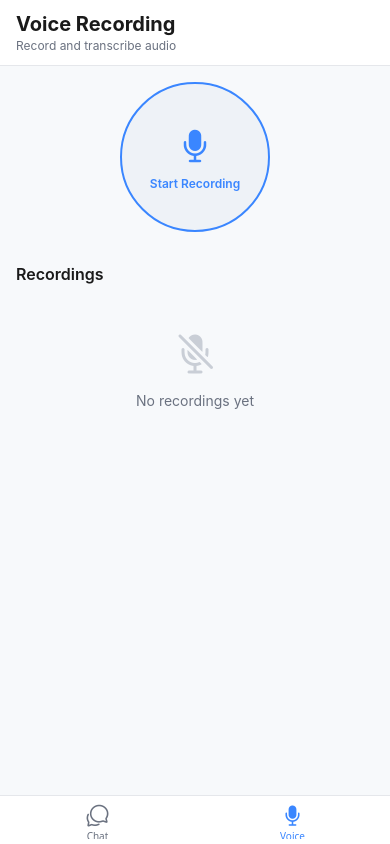
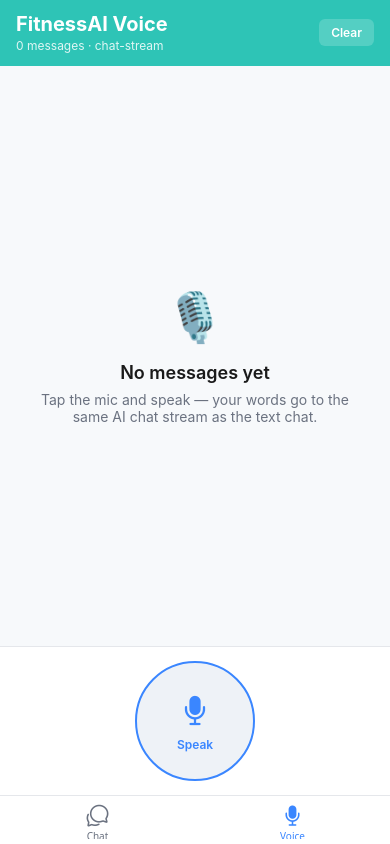
Before and after one commit to manpreetsingh3215/HealthAIChatApp, a React Native app: screen /Voice in a window 390 px wide. Built offline with nearby package versions, Linux system fonts and the light colour scheme.

Commit message:
added feature for voice

```diff
--- a/package.json
+++ b/package.json
@@ -4,8 +4,8 @@
   "scripts": {
     "start": "expo start",
     "reset-project": "node ./scripts/reset-project.js",
-    "android": "expo start --android",
-    "ios": "expo start --ios",
+    "android": "expo run:android",
+    "ios": "expo run:ios",
     "web": "expo start --web",
     "lint": "expo lint"
   },
@@ -22,6 +22,7 @@
     "expo-image": "~3.0.11",
     "expo-linking": "~8.0.11",
     "expo-router": "~6.0.23",
+    "expo-speech-recognition": "^3.1.3",
     "expo-splash-screen": "~31.0.13",
     "expo-status-bar": "~3.0.9",
     "expo-symbols": "~1.0.8",
--- a/src/features/chat/screens/ChatBot.tsx
+++ b/src/features/chat/screens/ChatBot.tsx
@@ -19,8 +19,8 @@ import {
   TouchableOpacity,
   View,
 } from "react-native";
+import { ChatMessage } from "../components/ChatMessage";
 import { useChat } from "../hooks/useChat";
-import { ChatMessage as ChatMessageType } from "../types";
 
 const Chatbot = () => {
   const {
@@ -126,7 +126,7 @@ const Chatbot = () => {
             </View>
           ) : (
             messages.map((message) => (
-              <MessageBubble key={message.id} message={message} />
+              <ChatMessage key={message.id} message={message} />
             ))
           )}
 
@@ -162,39 +162,6 @@ const Chatbot = () => {
         </View>
       </KeyboardAvoidingView>
     </SafeAreaView>
-  );
-};
-
-/**
- * Message Bubble Component
- */
-interface MessageBubbleProps {
-  message: ChatMessageType;
-}
-
-const MessageBubble: React.FC<MessageBubbleProps> = ({ message }) => {
-  const isUser = message.role === "user";
-
-  return (
-    <View
-      style={[
-        styles.messageBubbleContainer,
-        isUser ? styles.userContainer : styles.aiContainer,
-      ]}
-    >
-      <View
-        style={[styles.bubble, isUser ? styles.userBubble : styles.aiBubble]}
-      >
-        <Text
-          style={[styles.bubbleText, isUser ? styles.userText : styles.aiText]}
-        >
-          {message.text}
-        </Text>
-        <Text style={styles.timestamp}>
-          {new Date(message.timestamp || "").toLocaleTimeString()}
-        </Text>
-      </View>
-    </View>
   );
 };
 
@@ -268,45 +235,6 @@ const styles = StyleSheet.create({
     color: FitnessColors.textSecondary,
     textAlign: "center",
   },
-  messageBubbleContainer: {
-    marginVertical: 8,
-    flexDirection: "row",
-  },
-  userContainer: {
-    justifyContent: "flex-end",
-  },
-  aiContainer: {
-    justifyContent: "flex-start",
-  },
-  bubble: {
-    maxWidth: "80%",
-    paddingHorizontal: 12,
-    paddingVertical: 8,
-    borderRadius: 12,
-  },
-  userBubble: {
-    backgroundColor: FitnessColors.primary,
-    borderBottomRightRadius: 2,
-  },
-  aiBubble: {
-    backgroundColor: FitnessColors.accentAI,
-    borderBottomLeftRadius: 2,
-  },
-  bubbleText: {
-    fontSize: 14,
-    lineHeight: 20,
-  },
-  userText: {
-    color: "#fff",
-  },
-  aiText: {
-    color: "#FFFFFF",
-  },
-  timestamp: {
-    fontSize: 10,
-    marginTop: 4,
-    opacity: 0.6,
-  },
   loadingContainer: {
     alignItems: "center",
     paddingVertical: 20,
--- /dev/null
+++ b/src/features/voice/hooks/useVoiceChat.ts
@@ -0,0 +1,253 @@
+/**
+ * useVoiceChat Hook
+ * Speech recognition -> chat-stream (same API and streaming pattern as useChat)
+ */
+
+import { useCallback, useEffect, useRef, useState } from "react";
+import { chatService } from "@/features/chat/services/chatApi";
+import { ChatMessage } from "@/features/chat/types";
+
+let SpeechRecognitionModule: any = null;
+try {
+  const speechRecognitionPackage = require("expo-speech-recognition");
+  SpeechRecognitionModule = speechRecognitionPackage.ExpoSpeechRecognitionModule;
+} catch {
+  SpeechRecognitionModule = null;
+}
+
+export interface VoiceChatError {
+  message: string;
+  details?: string;
+}
+
+const parseError = (err: any): VoiceChatError => {
+  if (!err) {
+    return { message: "An unknown error occurred" };
+  }
+
+  if (err.response) {
+    const data = err.response.data;
+    if (data?.error?.message) {
+      return {
+        message: data.error.message,
+        details: data.error.code || data.details || err.response.statusText,
+      };
+    }
+    return {
+      message: data?.message || err.message || "API Error",
+      details: data?.details || data?.code || err.response.statusText,
+    };
+  }
+
+  if (err.code === "ECONNABORTED" || err.message?.includes("timeout")) {
+    return {
+      message: "Connection timeout",
+      details: "Request took too long. Please check your internet connection.",
+    };
+  }
+
+  if (err.message?.includes("Network") || err.code === "ENOTFOUND") {
+    return {
+      message: "Network error",
+      details: "Unable to connect. Please check your internet connection.",
+    };
+  }
+
+  if (typeof err === "string") {
+    return { message: err };
+  }
+
+  if (err.message) {
+    return {
+      message: err.message,
+      details: err.details || err.statusText,
+    };
+  }
+
+  return { message: "An error occurred. Please try again." };
+};
+
+export const useVoiceChat = () => {
+  const [isListening, setIsListening] = useState(false);
+  const [loading, setLoading] = useState(false);
+  const [interimTranscript, setInterimTranscript] = useState("");
+  const [transcript, setTranscript] = useState("");
+  const [messages, setMessages] = useState<ChatMessage[]>([]);
+  const [error, setError] = useState<VoiceChatError | null>(null);
+
+  const lastFinalTranscriptRef = useRef("");
+
+  const clearError = useCallback(() => setError(null), []);
+
+  const clearMessages = useCallback(() => {
+    setMessages([]);
+    setError(null);
+  }, []);
+
+  const sendTranscriptToChat = useCallback(async (text: string) => {
+    const finalText = text.trim();
+    if (!finalText) return;
+
+    const userMessage: ChatMessage = {
+      id: Date.now().toString(),
+      text: finalText,
+      role: "user",
+      timestamp: new Date().toISOString(),
+    };
+
+    setMessages((prev) => [...prev, userMessage]);
+    setTranscript("");
+    setError(null);
+
+    try {
+      setLoading(true);
+
+      const aiMessageId = (Date.now() + 1).toString();
+      let aiMessageAdded = false;
+
+      const onChunk = (chunk: string) => {
+        setMessages((prevMessages) => {
+          const updatedMessages = [...prevMessages];
+          const aiMsgIndex = updatedMessages.findIndex(
+            (m) => m.id === aiMessageId,
+          );
+
+          if (aiMsgIndex !== -1) {
+            updatedMessages[aiMsgIndex] = {
+              ...updatedMessages[aiMsgIndex],
+              text: updatedMessages[aiMsgIndex].text + chunk,
+            };
+          } else if (!aiMessageAdded) {
+            const aiMessage: ChatMessage = {
+              id: aiMessageId,
+              text: chunk,
+              role: "assistant",
+              timestamp: new Date().toISOString(),
+            };
+            updatedMessages.push(aiMessage);
+            aiMessageAdded = true;
+          }
+
+          return updatedMessages;
+        });
+      };
+
+      const response = await chatService.sendMessage(finalText, onChunk);
+
+      setMessages((prev) =>
+        prev.map((msg) =>
+          msg.id === aiMessageId
+            ? {
+                ...msg,
+                text: response.reply,
+                timestamp: response.timestamp,
+              }
+            : msg,
+        ),
+      );
+    } catch (err: any) {
+      setError(parseError(err));
+      console.error("Voice chat stream error:", err);
+    } finally {
+      setLoading(false);
+    }
+  }, []);
+
+  useEffect(() => {
+    if (!SpeechRecognitionModule?.addListener) return;
+
+    const startSub = SpeechRecognitionModule.addListener("start", () => {
+      setIsListening(true);
+    });
+
+    const endSub = SpeechRecognitionModule.addListener("end", () => {
+      setIsListening(false);
+    });
+
+    const errorSub = SpeechRecognitionModule.addListener("error", (event: any) => {
+      setIsListening(false);
+      setError({
+        message: event?.message || "Speech recognition failed.",
+        details: event?.error,
+      });
+    });
+
+    const resultSub = SpeechRecognitionModule.addListener("result", (event: any) => {
+      const best = event?.results?.[0]?.transcript?.trim() || "";
+      if (!best) return;
+
+      if (event?.isFinal) {
+        setTranscript(best);
+        setInterimTranscript("");
+
+        if (best !== lastFinalTranscriptRef.current) {
+          lastFinalTranscriptRef.current = best;
+          void sendTranscriptToChat(best);
+        }
+        return;
+      }
+
+      setInterimTranscript(best);
+    });
+
+    return () => {
+      startSub?.remove?.();
+      endSub?.remove?.();
+      errorSub?.remove?.();
+      resultSub?.remove?.();
+    };
+  }, [sendTranscriptToChat]);
+
+  const startListening = useCallback(async () => {
+    try {
+      setError(null);
+      setInterimTranscript("");
+
+      if (!SpeechRecognitionModule) {
+        setError({
+          message: "Speech recognition native module is not available.",
+          details:
+            "Create a development build (not Expo Go) and reinstall the app.",
+        });
+        return;
+      }
+
+      const permission = await SpeechRecognitionModule.requestPermissionsAsync();
+      if (!permission.granted) {
+        setError({ message: "Microphone and speech permission is required." });
+        return;
+      }
+
+      SpeechRecognitionModule.start({
+        lang: "en-US",
+        interimResults: true,
+        addsPunctuation: true,
+        continuous: false,
+      });
+    } catch (err) {
+      setError(parseError(err));
+    }
+  }, []);
+
+  const stopListening = useCallback(() => {
+    try {
+      if (!SpeechRecognitionModule) return;
+      SpeechRecognitionModule.stop();
+    } catch (err) {
+      setError(parseError(err));
+    }
+  }, []);
+
+  return {
+    isListening,
+    loading,
+    interimTranscript,
+    transcript,
+    messages,
+    error,
+    startListening,
+    stopListening,
+    clearError,
+    clearMessages,
+  };
+};
--- a/src/features/voice/screens/voice.tsx
+++ b/src/features/voice/screens/voice.tsx
@@ -1,113 +1,139 @@
 /**
  * Voice Feature - Main Screen
- * Voice recording and playback interface
+ * Speech-to-text, then same chat-stream + bubbles as ChatBot
  */
 
 import { Ionicons } from "@expo/vector-icons";
-import React, { useState } from "react";
+import React, { useEffect, useRef } from "react";
 import {
+  ActivityIndicator,
   SafeAreaView,
   ScrollView,
+  StatusBar,
   StyleSheet,
   Text,
   TouchableOpacity,
   View,
 } from "react-native";
 import { FitnessColors } from "@/shared/constants/theme";
+import { ErrorToast } from "@/shared/components/ErrorToast";
+import { ChatMessage } from "@/features/chat/components/ChatMessage";
+import { useVoiceChat } from "../hooks/useVoiceChat";
 
 const Voice = () => {
-  const [isRecording, setIsRecording] = useState(false);
-  const [recordings, setRecordings] = useState<string[]>([]);
+  const {
+    isListening,
+    loading,
+    interimTranscript,
+    messages,
+    error,
+    startListening,
+    stopListening,
+    clearError,
+    clearMessages,
+  } = useVoiceChat();
 
-  const handleStartRecording = () => {
-    setIsRecording(true);
-    console.log("Recording started");
-  };
+  const scrollViewRef = useRef<ScrollView>(null);
 
-  const handleStopRecording = () => {
-    setIsRecording(false);
-    console.log("Recording stopped");
-    setRecordings((prev) => [...prev, `Recording ${Date.now()}`]);
-  };
+  useEffect(() => {
+    scrollViewRef.current?.scrollToEnd({ animated: true });
+  }, [messages, loading]);
 
-  const handlePlayRecording = (recordingId: string) => {
-    console.log("Playing recording:", recordingId);
+  const handleMicPress = async () => {
+    if (loading) return;
+    if (isListening) {
+      stopListening();
+      return;
+    }
+    await startListening();
   };
 
   return (
     <SafeAreaView style={styles.container}>
+      <StatusBar
+        backgroundColor={FitnessColors.secondary}
+        barStyle="light-content"
+      />
+      <ErrorToast
+        visible={!!error}
+        message={error?.message || ""}
+        details={error?.details}
+        onDismiss={clearError}
+      />
       <View style={styles.header}>
-        <Text style={styles.title}>Voice Recording</Text>
-        <Text style={styles.subtitle}>Record and transcribe audio</Text>
+        <View>
+          <Text style={styles.headerTitle}>FitnessAI Voice</Text>
+          <Text style={styles.headerSubtitle}>
+            {messages.length} messages · chat-stream
+          </Text>
+        </View>
+        <TouchableOpacity style={styles.clearButton} onPress={clearMessages}>
+          <Text style={styles.clearButtonText}>Clear</Text>
+        </TouchableOpacity>
       </View>
 
       <ScrollView
-        style={styles.content}
-        contentContainerStyle={styles.contentContainer}
+        ref={scrollViewRef}
+        style={styles.messagesContainer}
+        contentContainerStyle={styles.messagesContent}
+        showsVerticalScrollIndicator
       >
-        {/* Recording Button */}
-        <View style={styles.recordingSection}>
+        {messages.length === 0 && !loading ? (
+          <View style={styles.emptyState}>
+            <Text style={styles.emptyStateIcon}>🎙️</Text>
+            <Text style={styles.emptyStateTitle}>No messages yet</Text>
+            <Text style={styles.emptyStateText}>
+              Tap the mic and speak — your words go to the same AI chat stream
+              as the text chat.
+            </Text>
+          </View>
+        ) : (
+          messages.map((message) => (
+            <ChatMessage key={message.id} message={message} />
+          ))
+        )}
+
+        {loading && (
+          <View style={styles.loadingContainer}>
+            <ActivityIndicator size="large" color="#0a7ea4" />
+            <Text style={styles.loadingText}>AI is thinking...</Text>
+          </View>
+        )}
+      </ScrollView>
+
+      <View style={styles.micBar}>
+        {!!interimTranscript && (
+          <Text style={styles.interimText}>{interimTranscript}</Text>
+        )}
+
         <TouchableOpacity
           style={[
             styles.recordButton,
-              isRecording && styles.recordButtonActive,
+            isListening && styles.recordButtonActive,
+            loading && styles.recordButtonDisabled,
           ]}
-            onPress={isRecording ? handleStopRecording : handleStartRecording}
+          onPress={handleMicPress}
+          disabled={loading}
         >
           <Ionicons
-              name={isRecording ? "square" : "mic"}
-              size={40}
-              color={isRecording ? "#fff" : FitnessColors.primary}
+            name={isListening ? "square" : "mic"}
+            size={36}
+            color={isListening ? "#fff" : FitnessColors.primary}
           />
           <Text
             style={[
               styles.recordButtonText,
-                isRecording && styles.recordButtonTextActive,
+              isListening && styles.recordButtonTextActive,
             ]}
           >
-              {isRecording ? "Stop Recording" : "Start Recording"}
+            {loading
+              ? "Streaming..."
+              : isListening
+                ? "Stop"
+                : "Speak"}
           </Text>
         </TouchableOpacity>
       </View>
-
-        {/* Recordings List */}
-        <View style={styles.recordingsSection}>
-          <Text style={styles.sectionTitle}>Recordings</Text>
-          {recordings.length === 0 ? (
-            <View style={styles.emptyState}>
-              <Ionicons name="mic-off" size={48} color={FitnessColors.disabled} />
-
-              <Text style={styles.emptyStateText}>No recordings yet</Text>
-            </View>
-          ) : (
-            recordings.map((recording, index) => (
-              <View key={index} style={styles.recordingItem}>
-                <View style={styles.recordingInfo}>
-                  <Ionicons
-                    name="volume-high"
-                    size={24}
-                    color={FitnessColors.primary}
-                  />
-                  <View style={styles.recordingDetails}>
-                    <Text style={styles.recordingName}>{recording}</Text>
-                    <Text style={styles.recordingTime}>0:45</Text>
-                  </View>
-                </View>
-                <TouchableOpacity
-                  onPress={() => handlePlayRecording(recording)}
-                  style={styles.playButton}
-                >
-                  <Ionicons
-                    name="play-circle"
-                    size={32}
-                    color={FitnessColors.secondary}
-                  />
-                </TouchableOpacity>
-              </View>
-            ))
-          )}
-        </View>
-      </ScrollView>
     </SafeAreaView>
   );
 };
@@ -118,36 +144,94 @@ const styles = StyleSheet.create({
     backgroundColor: FitnessColors.background,
   },
   header: {
+    flexDirection: "row",
+    justifyContent: "space-between",
+    alignItems: "center",
     paddingHorizontal: 16,
     paddingVertical: 12,
-    backgroundColor: FitnessColors.surface,
+    backgroundColor: FitnessColors.secondary,
     borderBottomWidth: 1,
-    borderBottomColor: FitnessColors.border,
+    borderBottomColor: FitnessColors.secondary,
   },
-  title: {
+  headerTitle: {
     fontSize: 20,
     fontWeight: "bold",
-    color: FitnessColors.textPrimary,
+    color: "#FFFFFF",
   },
-  subtitle: {
+  headerSubtitle: {
     fontSize: 12,
-    color: FitnessColors.textSecondary,
+    color: "rgba(255,255,255,0.85)",
     marginTop: 2,
   },
-  content: {
+  clearButton: {
+    paddingVertical: 6,
+    paddingHorizontal: 12,
+    backgroundColor: "rgba(255,255,255,0.18)",
+    borderRadius: 6,
+  },
+  clearButtonText: {
+    fontSize: 12,
+    fontWeight: "600",
+    color: "#FFFFFF",
+  },
+  messagesContainer: {
     flex: 1,
+    paddingHorizontal: 12,
   },
-  contentContainer: {
-    padding: 16,
+  messagesContent: {
+    paddingVertical: 12,
+    flexGrow: 1,
   },
-  recordingSection: {
+  emptyState: {
+    flex: 1,
+    justifyContent: "center",
     alignItems: "center",
-    marginBottom: 32,
+    paddingVertical: 40,
+    paddingHorizontal: 16,
+  },
+  emptyStateIcon: {
+    fontSize: 48,
+    marginBottom: 16,
+  },
+  emptyStateTitle: {
+    fontSize: 18,
+    fontWeight: "600",
+    color: FitnessColors.textPrimary,
+    marginBottom: 8,
+  },
+  emptyStateText: {
+    fontSize: 14,
+    color: FitnessColors.textSecondary,
+    textAlign: "center",
+  },
+  loadingContainer: {
+    alignItems: "center",
+    paddingVertical: 20,
+  },
+  loadingText: {
+    marginTop: 8,
+    color: FitnessColors.textSecondary,
+    fontSize: 12,
+  },
+  micBar: {
+    alignItems: "center",
+    paddingHorizontal: 16,
+    paddingVertical: 14,
+    backgroundColor: FitnessColors.surface,
+    borderTopWidth: 1,
+    borderTopColor: FitnessColors.border,
+  },
+  interimText: {
+    fontSize: 13,
+    color: FitnessColors.textSecondary,
+    textAlign: "center",
+    marginBottom: 10,
+    alignSelf: "stretch",
   },
   recordButton: {
-    width: 150,
-    height: 150,
-    borderRadius: 75,
+    width: 120,
+    height: 120,
+    borderRadius: 60,
     backgroundColor: FitnessColors.muted,
     borderWidth: 2,
     borderColor: FitnessColors.primary,
@@ -158,8 +242,11 @@ const styles = StyleSheet.create({
     backgroundColor: FitnessColors.accentAI,
     borderColor: FitnessColors.accentAI,
   },
+  recordButtonDisabled: {
+    opacity: 0.7,
+  },
   recordButtonText: {
-    marginTop: 8,
+    marginTop: 6,
     fontSize: 12,
     fontWeight: "600",
     color: FitnessColors.primary,
@@ -168,58 +255,6 @@ const styles = StyleSheet.create({
   recordButtonTextActive: {
     color: "#fff",
   },
-  recordingsSection: {
-    marginBottom: 24,
-  },
-  sectionTitle: {
-    fontSize: 16,
-    fontWeight: "600",
-    color: FitnessColors.textPrimary,
-    marginBottom: 12,
-  },
-  emptyState: {
-    alignItems: "center",
-    paddingVertical: 32,
-  },
-  emptyStateText: {
-    marginTop: 12,
-    fontSize: 14,
-    color: FitnessColors.textSecondary,
-  },
-  recordingItem: {
-    flexDirection: "row",
-    alignItems: "center",
-    justifyContent: "space-between",
-    backgroundColor: FitnessColors.surface,
-    paddingHorizontal: 12,
-    paddingVertical: 12,
-    marginBottom: 8,
-    borderRadius: 8,
-    borderWidth: 1,
-    borderColor: FitnessColors.border,
-  },
-  recordingInfo: {
-    flexDirection: "row",
-    alignItems: "center",
-    flex: 1,
-  },
-  recordingDetails: {
-    marginLeft: 12,
-    flex: 1,
-  },
-  recordingName: {
-    fontSize: 14,
-    fontWeight: "500",
-    color: FitnessColors.textPrimary,
-  },
-  recordingTime: {
-    fontSize: 12,
-    color: FitnessColors.textSecondary,
-    marginTop: 2,
-  },
-  playButton: {
-    padding: 8,
-  },
 });
 
 export default Voice;
```
Also changed, not shown: app.json (+11 -2 lines), src/features/voice/types/index.ts (line endings or trailing spaces), 1 other file (tests, documents, lock files or other folders). Lines whose indentation alone changed are shown as unchanged.
